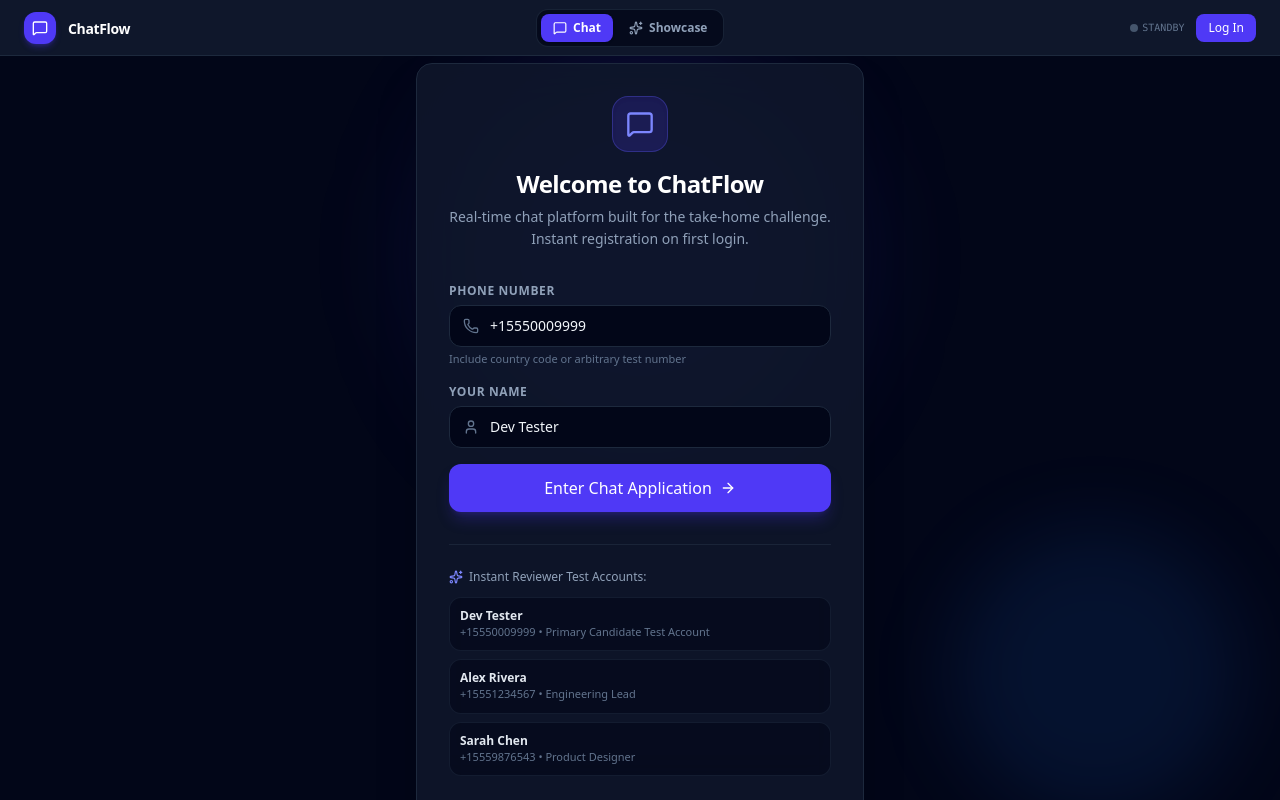
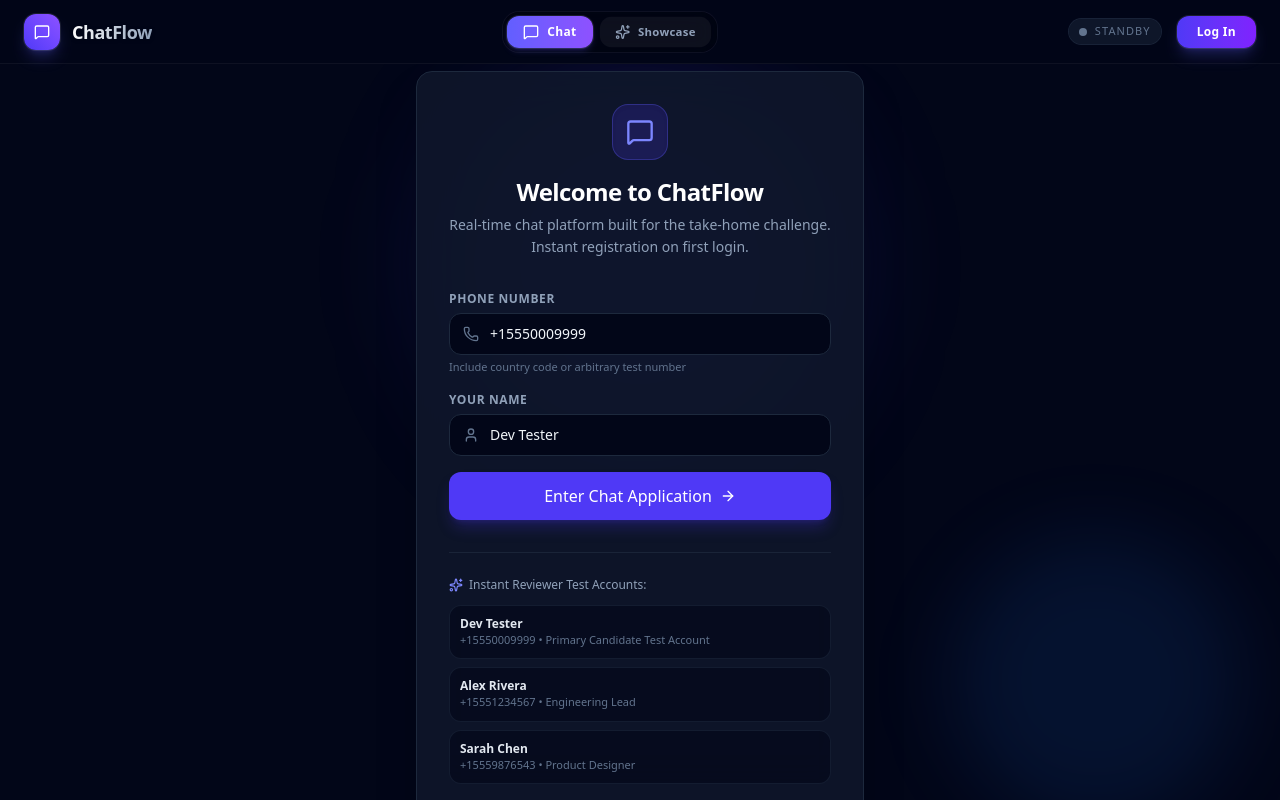
Before and after one commit to hrmrakib/ChatFlow, a Next.js app: page / in a window 1280 px wide. Built offline with nearby package versions, Linux system fonts and the light colour scheme; no server answers.

Commit message:
style: revamp Navbar component with modernized glassmorphism, updated gradients, and interactive animations.

```diff
--- a/src/components/common/Navbar.tsx
+++ b/src/components/common/Navbar.tsx
@@ -32,21 +32,21 @@ export const Navbar: React.FC<NavbarProps> = ({ activeTab, onSelectTab }) => {
   }, []);
 
   return (
-    <header className="h-14 bg-slate-900 border-b border-slate-800 px-4 sm:px-6 flex items-center justify-between z-30 select-none flex-shrink-0">
+    <header className="h-16 bg-slate-950/60 backdrop-blur-xl border-b border-white/5 px-4 sm:px-6 flex items-center justify-between z-30 select-none flex-shrink-0 sticky top-0">
       {/* Brand */}
-      <div className="flex items-center space-x-3">
-        <div className="w-8 h-8 rounded-xl bg-indigo-600 flex items-center justify-center text-white shadow-md shadow-indigo-600/30">
+      <div className="flex items-center space-x-3 group cursor-pointer">
+        <div className="w-9 h-9 rounded-xl bg-gradient-to-tr from-indigo-600 to-violet-500 flex items-center justify-center text-white shadow-lg shadow-indigo-500/25 ring-1 ring-white/10 group-hover:scale-105 group-hover:shadow-indigo-500/40 transition-all duration-300">
           <MessageSquare className="w-4 h-4" />
         </div>
         <div className="hidden sm:block">
           <Link href={'/'}>
-          <span className="font-bold text-sm tracking-tight text-white">ChatFlow</span>
+            <span className="font-extrabold text-lg tracking-tight bg-clip-text text-transparent bg-gradient-to-r from-white to-slate-400 drop-shadow-sm">ChatFlow</span>
           </Link>
         </div>
       </div>
 
       {/* Tabs */}
-      <nav className="flex items-center space-x-1 bg-slate-950/70 p-1 rounded-xl border border-slate-800/80">
+      <nav className="flex items-center space-x-1 bg-black/20 ring-1 ring-white/5 backdrop-blur-md p-1 rounded-2xl shadow-inner">
         {tabs.map((tab) => {
           const Icon = tab.icon;
           const isActive = activeTab === tab.id;
@@ -55,58 +55,61 @@ export const Navbar: React.FC<NavbarProps> = ({ activeTab, onSelectTab }) => {
               key={tab.id}
               id={`nav-tab-${tab.id}`}
               onClick={() => onSelectTab(tab.id)}
-              className={`px-3 py-1.5 rounded-lg text-xs font-semibold flex items-center space-x-1.5 transition-all ${
+              className={`px-4 py-2 rounded-xl text-xs font-semibold flex items-center space-x-2 transition-all duration-300 cursor-pointer ${
                 isActive
-                  ? 'bg-indigo-600 text-white shadow-sm'
-                  : 'text-slate-400 hover:text-slate-200 hover:bg-slate-900'
+                  ? 'bg-gradient-to-r from-indigo-500 to-violet-500 text-white shadow-md shadow-indigo-500/20 ring-1 ring-white/10 scale-100'
+                  : 'text-slate-400 hover:text-white bg-white/5 scale-95 hover:scale-100'
               }`}
             >
-              <Icon className="w-3.5 h-3.5" />
-              <span className="hidden md:inline">{tab.label}</span>
+              <Icon className="w-4 h-4" />
+              <span className="hidden md:inline tracking-wide">{tab.label}</span>
             </button>
           );
         })}
       </nav>
 
       {/* User Info & Actions */}
-      <div className="flex items-center space-x-3">
+      <div className="flex items-center space-x-4">
         {/* Socket live dot indicator */}
-        <div className="hidden lg:flex items-center space-x-1.5 text-[11px] text-slate-400">
+        <div className="hidden lg:flex items-center space-x-2 text-[11px] font-medium tracking-widest uppercase">
           {connectionStatus === 'connected' ? (
-            <span className="inline-flex items-center space-x-1 text-emerald-400">
-              <span className="w-2 h-2 rounded-full bg-emerald-400 animate-pulse" />
-              <span className="font-mono text-[10px]">SOCKET ON</span>
+            <span className="inline-flex items-center space-x-2 text-emerald-400 bg-emerald-400/10 px-2.5 py-1 rounded-full ring-1 ring-emerald-400/20">
+              <span className="relative flex h-2 w-2">
+                <span className="animate-ping absolute inline-flex h-full w-full rounded-full bg-emerald-400 opacity-75"></span>
+                <span className="relative inline-flex rounded-full h-2 w-2 bg-emerald-500"></span>
+              </span>
+              <span>Online</span>
             </span>
           ) : (
-            <span className="inline-flex items-center space-x-1 text-slate-500">
-              <span className="w-2 h-2 rounded-full bg-slate-600" />
-              <span className="font-mono text-[10px]">STANDBY</span>
+            <span className="inline-flex items-center space-x-2 text-slate-500 bg-slate-800/50 px-2.5 py-1 rounded-full ring-1 ring-slate-700/50">
+              <span className="w-2 h-2 rounded-full bg-slate-500" />
+              <span>Standby</span>
             </span>
           )}
         </div>
 
         {mounted && user ? (
-          <div className="flex items-center space-x-2 pl-2 border-l border-slate-800">
-            <div className="w-7 h-7 rounded-lg bg-indigo-950 border border-indigo-500/30 flex items-center justify-center text-xs font-bold text-indigo-300">
+          <div className="flex items-center space-x-3 pl-4 border-l border-white/10">
+            <div className="w-8 h-8 rounded-full bg-gradient-to-br from-indigo-500 to-purple-600 flex items-center justify-center text-xs font-bold text-white shadow-md shadow-indigo-500/20 ring-2 ring-indigo-500/30">
               {user.name.slice(0, 2).toUpperCase()}
             </div>
-            <div className="hidden sm:block text-left">
-              <p className="text-xs font-semibold text-slate-200 leading-tight">{user.name}</p>
-              <p className="text-[10px] text-slate-500 leading-none">{user.phone}</p>
+            <div className="hidden sm:flex flex-col text-left">
+              <p className="text-xs font-bold text-slate-100 leading-tight tracking-wide">{user.name}</p>
+              <p className="text-[10px] text-indigo-300/80 leading-none mt-0.5">{user.phone}</p>
             </div>
             <button
               id="logout-btn"
               onClick={() => { dispatch(logout()); onSelectTab('chat'); }}
-              className="p-1.5 text-slate-400 hover:text-rose-400 hover:bg-slate-800 rounded-lg transition-colors ml-1"
+              className="p-2 text-slate-400 hover:text-rose-400 hover:bg-rose-500/10 rounded-xl transition-all duration-300 ml-1 hover:scale-110 active:scale-95"
               title="Logout / Switch Account"
             >
-              <LogOut className="w-3.5 h-3.5" />
+              <LogOut className="w-4 h-4" />
             </button>
           </div>
         ) : (
           <button
             onClick={() => onSelectTab('chat')}
-            className="px-3 py-1.5 bg-indigo-600 hover:bg-indigo-500 text-white rounded-lg text-xs font-medium transition-colors"
+            className="px-5 py-2 bg-gradient-to-r from-indigo-600 to-violet-600 hover:from-indigo-500 hover:to-violet-500 text-white rounded-xl text-xs font-bold transition-all shadow-lg shadow-indigo-500/25 ring-1 ring-white/10 hover:shadow-indigo-500/40 hover:scale-105 active:scale-95 tracking-wide"
           >
             Log In
           </button>
```
